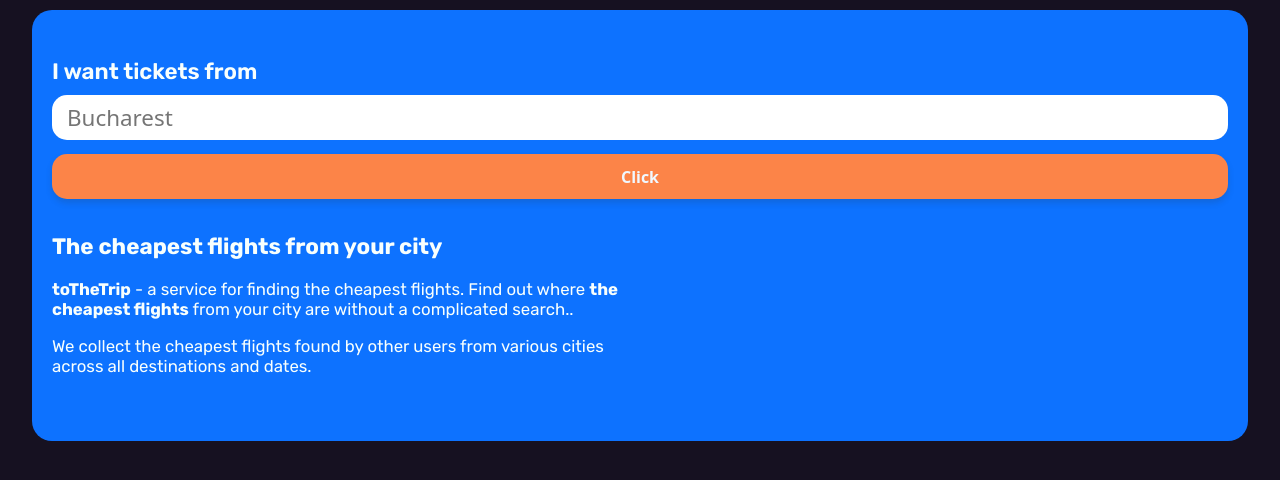
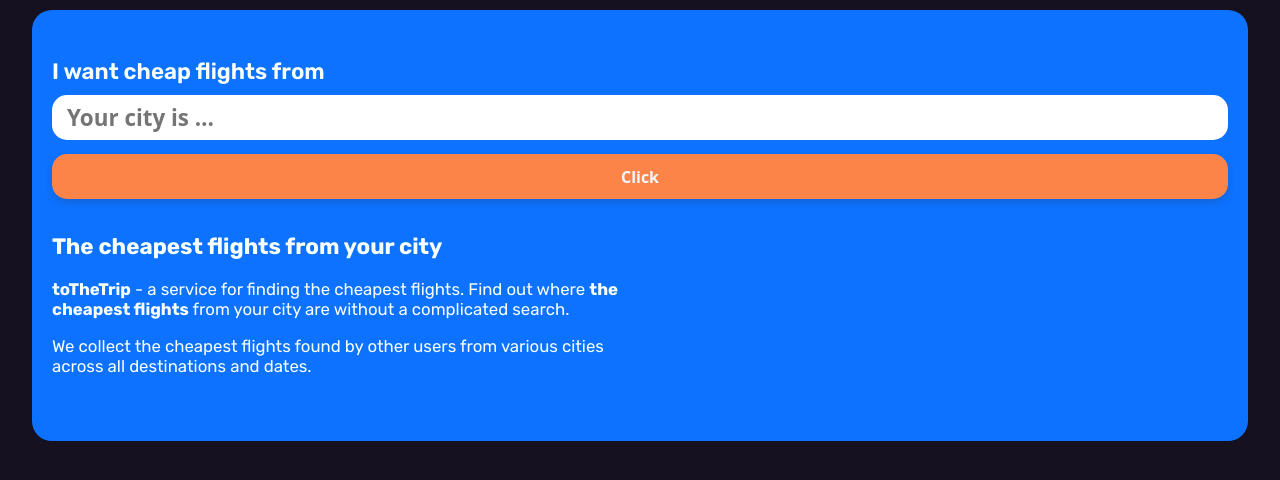
Before and after one commit to aemorozov/toTheTrip_web, a Next.js app: page / in a window 1280 px wide. Shown: the top 480 px of the page. Built offline with nearby package versions, Linux system fonts and the light colour scheme; no server answers.

Commit message:
HeroBlock: input: auto value user city

```diff
--- /dev/null
+++ b/src/app/api/ip-geo/route.ts
@@ -0,0 +1,11 @@
+import { NextResponse } from "next/server";
+
+export async function GET() {
+  const res = await fetch("https://ipapi.co/json/");
+  const data = await res.json();
+
+  return NextResponse.json({
+    city: data.city,
+    country: data.country_name,
+  });
+}
--- /dev/null
+++ b/src/app/api/reverse-geocode/route.ts
@@ -0,0 +1,24 @@
+import { NextResponse } from "next/server";
+
+export async function GET(req: Request) {
+  const { searchParams } = new URL(req.url);
+  const lat = searchParams.get("lat");
+  const lon = searchParams.get("lon");
+
+  if (!lat || !lon) {
+    return NextResponse.json({ error: "Missing coords" }, { status: 400 });
+  }
+
+  const res = await fetch(
+    `https://nominatim.openstreetmap.org/reverse?format=json&lat=${lat}&lon=${lon}`,
+    {
+      headers: {
+        "User-Agent": "your-site-name (contact@your-site.com)",
+        "Accept-Language": "en",
+      },
+    },
+  );
+
+  const data = await res.json();
+  return NextResponse.json(data);
+}
--- a/src/app/globals.css
+++ b/src/app/globals.css
@@ -6,7 +6,7 @@
   --color-accent: #ffccbb;
   --text-main: #0f172a;
   --text-second: #f8fffd;
-  --text-third: #0d141d;
+  --text-third: #212933;
 }
 
 html,
--- /dev/null
+++ b/src/components/CityInput/CityInput.module.css
@@ -0,0 +1,20 @@
+.heroInput {
+  border: 0px solid var(--color-secondary);
+  width: 100%;
+  height: 45px;
+  color: #2e4158;
+  border-radius: 15px;
+  outline: none;
+  padding: 15px;
+  font-size: 1.4rem;
+  font-family:
+    system-ui,
+    -apple-system,
+    BlinkMacSystemFont,
+    sans-serif;
+  font-weight: 600;
+}
+
+.heroInput:focus {
+  /* border-color: var(--color-primary); */
+}
--- /dev/null
+++ b/src/components/CityInput/CityInput.tsx
@@ -0,0 +1,68 @@
+"use client";
+import styles from "./CityInput.module.css";
+import { useEffect, useState } from "react";
+
+export default function CityInput() {
+  const [city, setCity] = useState("");
+  const [loading, setLoading] = useState(true);
+
+  useEffect(() => {
+    const detectByIp = async () => {
+      try {
+        const res = await fetch("/api/ip-geo");
+        const data = await res.json();
+        if (data.city) setCity(data.city);
+      } catch (e) {
+        console.error("IP geo error", e);
+      } finally {
+        setLoading(false);
+      }
+    };
+
+    if (!("geolocation" in navigator)) {
+      detectByIp();
+      return;
+    }
+
+    navigator.geolocation.getCurrentPosition(
+      async ({ coords }) => {
+        try {
+          const res = await fetch(
+            `/api/reverse-geocode?lat=${coords.latitude}&lon=${coords.longitude}`,
+          );
+          const data = await res.json();
+
+          const detectedCity =
+            data.address?.city || data.address?.town || data.address?.village;
+
+          if (detectedCity) {
+            setCity(detectedCity);
+          } else {
+            detectByIp();
+          }
+        } catch (e) {
+          detectByIp();
+        } finally {
+          setLoading(false);
+        }
+      },
+      () => {
+        detectByIp();
+      },
+      {
+        timeout: 5000,
+      },
+    );
+  }, []);
+
+  return (
+    <input
+      type="text"
+      id="city"
+      value={city}
+      onChange={(e) => setCity(e.target.value)}
+      className={styles.heroInput}
+      placeholder={loading ? "Your city is …" : "Paris"}
+    />
+  );
+}
--- a/src/components/HeroBlock/HeroBlock.module.css
+++ b/src/components/HeroBlock/HeroBlock.module.css
@@ -19,7 +19,6 @@
   display: block;
 }
 
-.heroInput,
 .searchButton {
   border: 0px solid var(--color-secondary);
   width: 100%;
@@ -34,10 +33,6 @@
     -apple-system,
     BlinkMacSystemFont,
     sans-serif;
-}
-
-.heroInput:focus {
-  /* border-color: var(--color-primary); */
 }
 
 .searchButton {
--- a/src/components/HeroBlock/HeroBlock.tsx
+++ b/src/components/HeroBlock/HeroBlock.tsx
@@ -1,18 +1,14 @@
 import styles from "./HeroBlock.module.css";
+import CityInput from "../CityInput/CityInput";
 
 export function HeroBlock() {
   return (
     <section className={styles.heroBlock}>
       <div className={styles.heroForm}>
         <label htmlFor="city" className={styles.heroLabel}>
-          I want tickets from
+          I want cheap flights from
         </label>
-        <input
-          id="city"
-          type="text"
-          placeholder="Bucharest"
-          className={styles.heroInput}
-        />
+        <CityInput />
         <button className={styles.searchButton}>Click</button>
       </div>
       <div className={styles.leftBlock}>
@@ -21,7 +17,7 @@
         <p className={styles.heroDescription}>
           <strong>toTheTrip</strong> - a service for finding the cheapest
           flights. Find out where <strong>the cheapest flights</strong> from
-          your city are without a complicated search..
+          your city are without a complicated search.
         </p>
 
         <p className={styles.heroDescription}>
```
